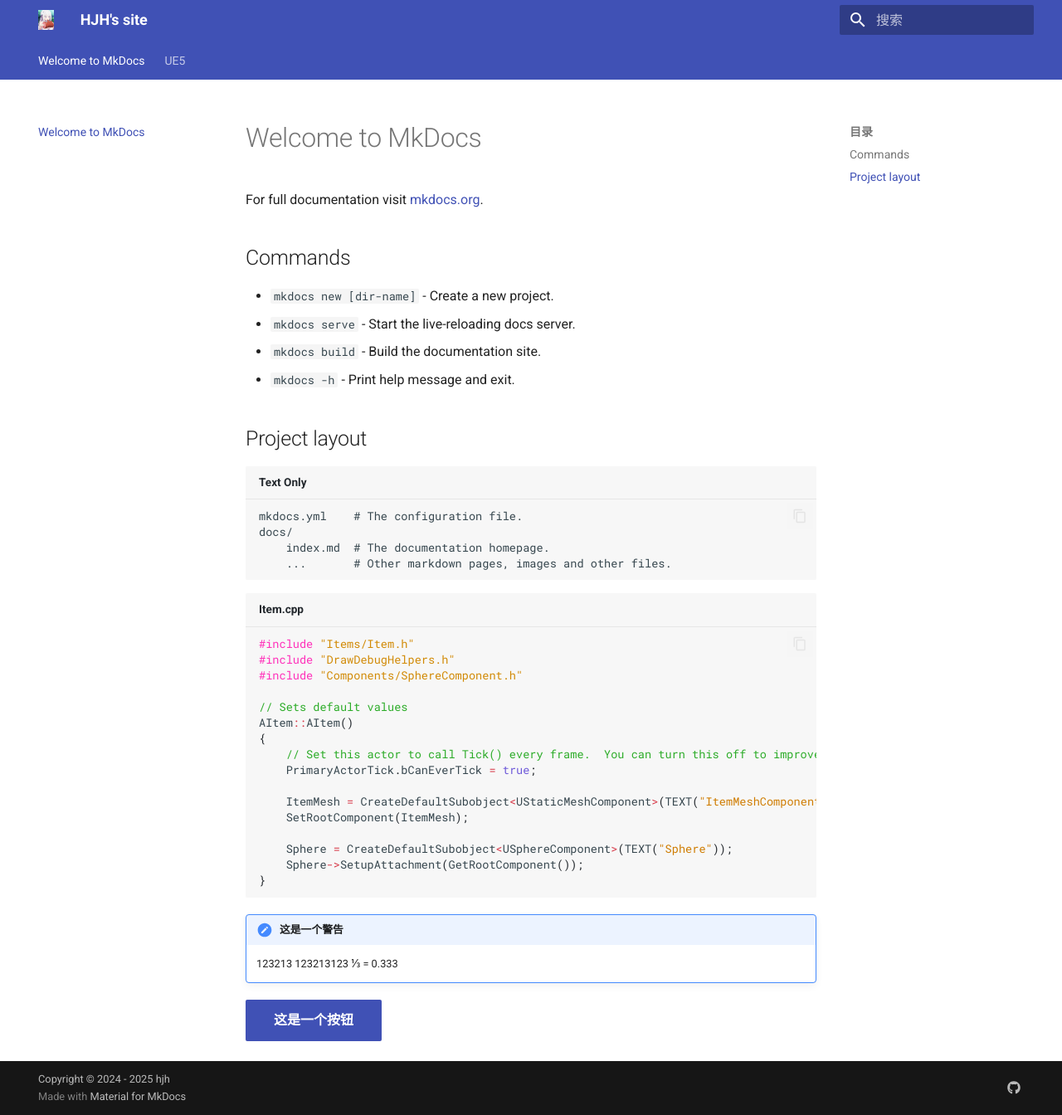
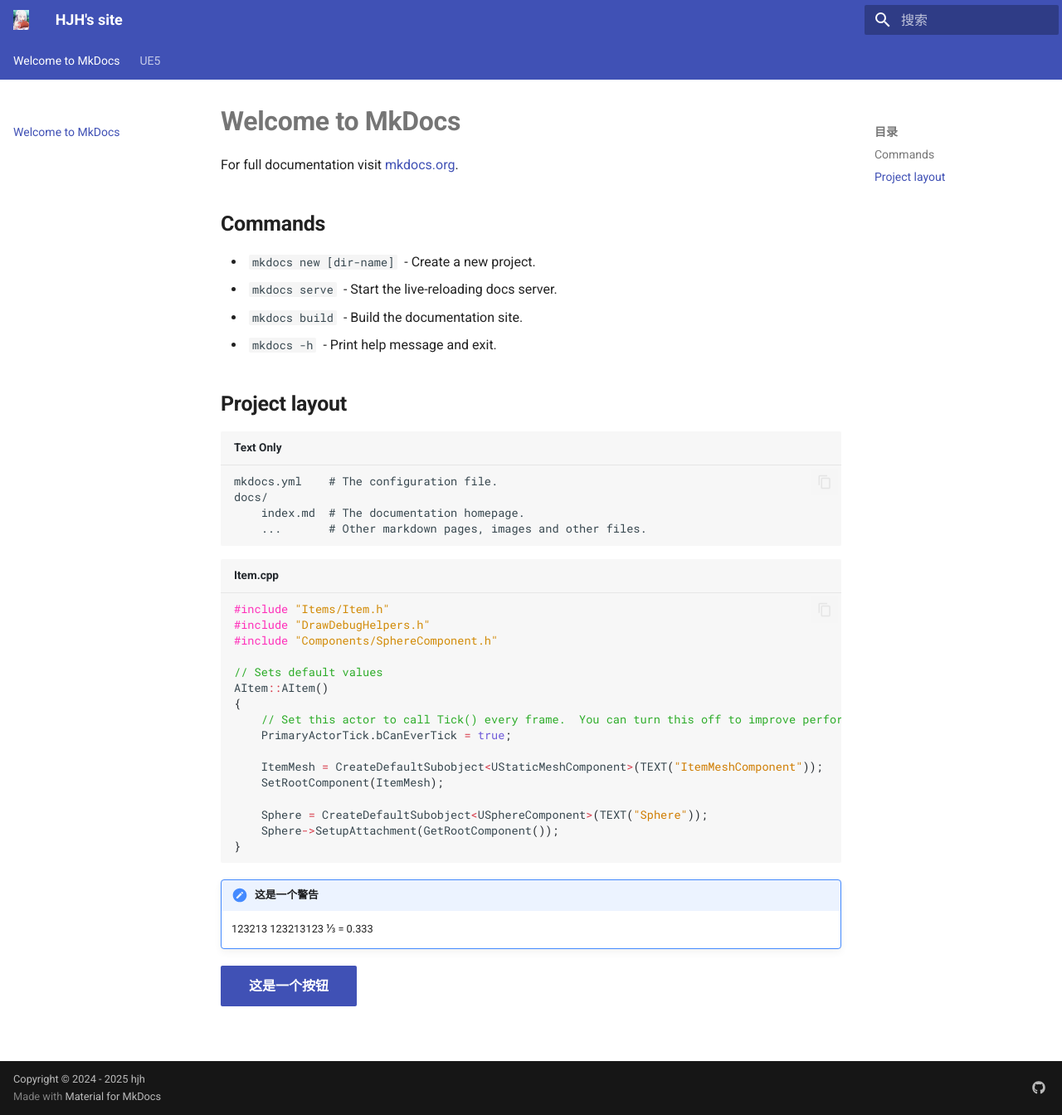
Before and after one commit to IPlayGenji6/IPlayGenji6.github.io, an MkDocs documentation site: the page built from docs/index.md, in a window 1280 px wide and 1344 px high. Shown: the whole window at 83% size. Built offline with MkDocs 1.6.1 and Material for MkDocs 9.7.7, drawn with Linux system fonts in a browser that asks for light colours.

Commit message:
页面元素尺寸缩小

```diff
--- a/docs/stylesheets/extra.css
+++ b/docs/stylesheets/extra.css
@@ -1,4 +1,114 @@
-/* GitHub Light 代码高亮自定义（针对 Pygments）                               */
+.md-typeset h1 {
+  font-size: 2em;
+  font-weight: 900;
+  line-height: 0;
+  margin: 0 0 1.25em;
+  letter-spacing: -.01em
+}
+
+.md-typeset h2 {
+  font-weight: 700;
+  letter-spacing: -.01em
+}
+
+.md-typeset h2 {
+  font-size: 1.5625em;
+  line-height: 1.4;
+  margin: 1.6em 0 .64em
+}
+
+.md-typeset h3 {
+  font-size: 1.25em;
+  font-weight: 700;
+  letter-spacing: -.01em;
+  line-height: 1.5;
+  margin: 1.6em 0 .8em
+}
+
+.md-typeset h2+h3 {
+  margin-top: .8em
+}
+
+.md-typeset h4 {
+  font-weight: 700;
+  letter-spacing: -.01em;
+  margin: 1em 0
+}
+
+.md-typeset h5,
+.md-typeset h6 {
+  color: var(--md-default-fg-color--light);
+  font-size: .8em;
+  font-weight: 600;
+  letter-spacing: -.01em;
+  margin: 1.25em 0
+}
+
+.md-typeset h5 {
+  text-transform: uppercase
+}
+
+.md-typeset img {
+  box-shadow: 1px 5px 10px 1px #00000089;
+  border-radius: 0px;
+  border: 0px;
+  height: auto;
+  max-width: 80%;
+  margin-left: auto;
+  margin-right: auto;
+  display: block;
+}
+
+.md-typeset code {
+  border-radius: .1rem;
+  -webkit-box-decoration-break: clone;
+  box-decoration-break: clone;
+  font-size: .85em;
+  padding: 0 .2941176471em;
+  margin: 0.2rem;
+  word-break: break-word
+}
+
+
+.md-typeset blockquote {
+  color: var(--md-default-fg-color--light);
+  margin-left: 0;
+  margin-right: 0;
+  padding-left: 0.8rem;
+  padding-right: 0.8rem;
+  /* padding-top: .5em;
+  padding-bottom: 0.1rem; */
+  /* font-size:medium;
+  font-family: var(--font-mono);
+  font-weight: 400; */
+}
+
+@media screen and (min-width:100em) {
+  html {
+      font-size: 100.0%
+  }
+}
+
+@media screen and (min-width:125em) {
+  html {
+      font-size: 120%
+  }
+}
+
+.md-grid {
+  margin-left: auto;
+  margin-right: auto;
+  max-width: 70rem
+}
+
+body {
+  -webkit-font-smoothing: antialiased;
+  -moz-osx-font-smoothing: grayscale;
+  --md-text-font-family: var(--md-text-font, _), -apple-system, BlinkMacSystemFont, Helvetica, Arial, sans-serif;
+  --md-code-font-family: var(--md-code-font, _), SFMono-Regular, Consolas, Menlo, monospace;
+  /* text-shadow: 0px 0px 2px #AAAAAA */
+}
+
 .highlight {
     --md-code-hl-string-color: #d18904;
     --md-code-bg-color: #f7f7f7;
```
